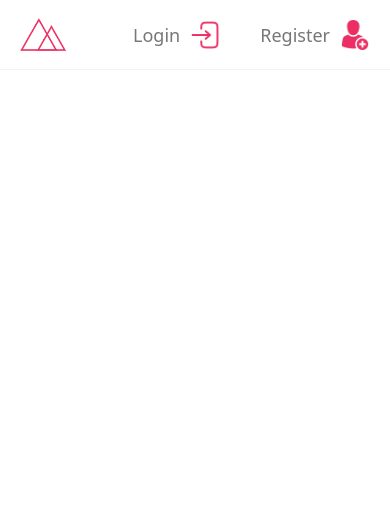
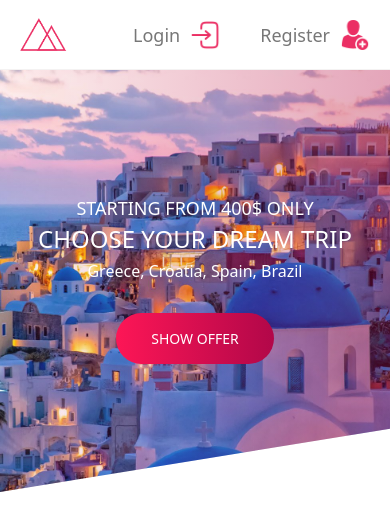
Before and after one commit to krystianwojda/TrilloBooking, a Nuxt app: page / in a window 390 px wide. Shown: the top 530 px of the page. Built offline with nearby package versions, Linux system fonts and the light colour scheme.

Commit message:
Building section hero

```diff
--- a/app.vue
+++ b/app.vue
@@ -29,6 +29,18 @@ useHead({
     <!--USER NAVIGATION-->
   </header>
   <!--HEADER-->
+  <!--HOME-->
+  <section class="hero">
+    <div class="hero__text-box">
+      <h2 class="hero__text-box__subtitle">Starting from 400$ only</h2>
+      <h1 class="hero__text-box__title">Choose your dream trip</h1>
+      <span class="hero__text-box__objective">Greece, Croatia, Spain, Brazil</span>
+      <div class="hero__button">
+        <button class="btn">Show offer</button>
+      </div>
+    </div>
+  </section>
+  <!--HOME-->
 </template>
 
 <style lang="scss">
@@ -38,6 +50,11 @@ html {
   box-sizing: border-box;
   font-size: 62.5%;
 }
+
+body {
+  background-color: $color-primary;
+}
+
 .header {
   font-size: 1.4rem;
   height: 7rem;
@@ -84,4 +101,109 @@ html {
   }
 
 }
+
+.hero {
+  height: 80vh;
+  width: 100%;
+  background-image: linear-gradient(to right, rgba($color-primary, 0.05), rgba($color-primary-dark, 0.35)), url(@/public/hero.jpg);
+  background-size: cover;
+  background-position: top;
+  display: flex;
+  justify-content: center;
+  align-items: center;
+  -webkit-clip-path: polygon(0 0, 100% 0, 100% 85%, 0 100%);
+  clip-path: polygon(0 0, 100% 0, 100% 85%, 0 100%);
+
+  @media screen and (max-width: 767px) {
+    height: 65vh;
+  }
+
+  @media screen and (max-width: 569px) {
+    height: 50vh;
+  }
+
+  &__text-box {
+    color: #fff;
+    text-align: center;
+
+    &__subtitle {
+      text-transform: uppercase;
+      font-size: 3.2rem;
+
+      @media screen and (max-width: 767px) {
+        font-size: 2.4rem;
+      }
+
+      @media screen and (max-width: 569px) {
+        font-size: 2rem;
+      }
+
+      @media screen and (max-width: 468px) {
+        font-size: 1.8rem;
+      }
+    }
+
+    &__title {
+      text-transform: uppercase;
+      font-size: 5.6rem;
+
+      @media screen and (max-width: 767px) {
+        font-size: 4.2rem;
+      }
+
+      @media screen and (max-width: 569px) {
+        font-size: 3.2rem;
+      }
+
+      @media screen and (max-width: 468px) {
+        font-size: 2.4rem;
+      }
+    }
+
+    &__objective {
+      font-size: 2.2rem;
+
+      @media screen and (max-width: 767px) {
+        font-size: 1.8rem;
+      }
+
+      @media screen and (max-width: 569px) {
+        font-size: 1.6rem;
+      }
+    }
+  }
+
+  &__button {
+    margin-top: 3rem;
+
+    .btn {
+      padding: 1.5rem 4.5rem;
+      font-size: 1.8rem;
+      color: #fff;
+      border: none;
+      font-weight: 300;
+      text-transform: uppercase;
+      border-radius: 100px;
+      background-image: linear-gradient(to right, $color-primary-light, $color-primary-dark);
+      position: relative;
+      overflow: hidden;
+      transition: all .7s;
+
+      @media screen and (max-width: 767px) {
+        padding: 1.5rem 3.5rem;
+        font-size: 1.6rem;
+      }
+
+      @media screen and (max-width: 569px) {
+        padding: 1.5rem 3.5rem;
+        font-size: 1.4rem;
+      }
+    }
+
+    .btn:hover {
+      background-image: linear-gradient(to right, #ff094f, #850237);
+      transform: scale(1.05);
+    }
+  }
+}
 </style>
--- a/scss/main.scss
+++ b/scss/main.scss
@@ -1,6 +1,6 @@
 $color-primary: #eb2f64;
-$color-primary-light: #FF3366;
-$color-primary-dark: #BA265D;
+$color-primary-light: #fd1656;
+$color-primary-dark: #b20749;
 
 $color-grey-light-1: #faf9f9;
 $color-grey-light-2: #f4f2f2;
```
Also changed, not shown: public/hero.jpg (added).
